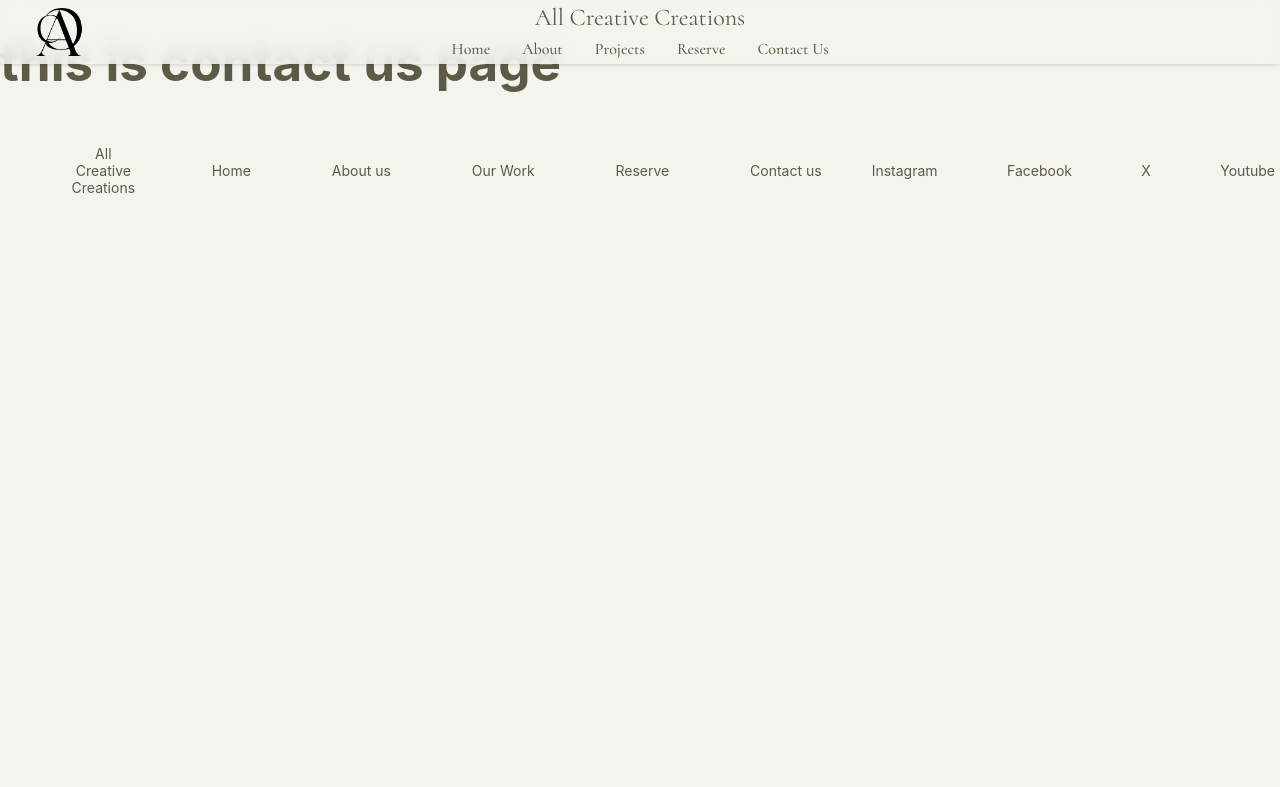
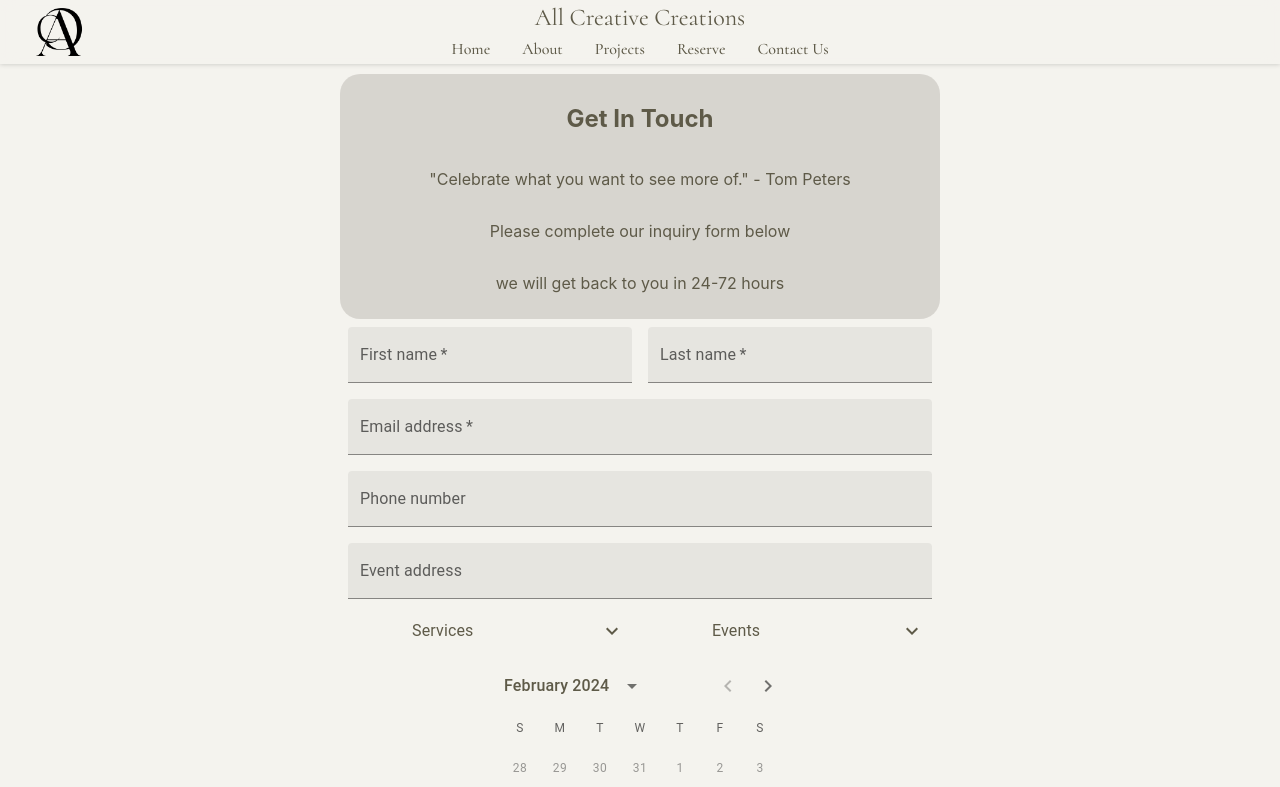
Before and after one commit to theplaceholders/allcreativecreations, a React (Vite) app in the folder frontend/: page /contact-us in a window 1280 px wide. Shown: the top 787 px of the page. Built offline with nearby package versions, Linux system fonts and the light colour scheme; no server answers.

Commit message:
move form to contact us page

```diff
--- a/frontend/src/components/AppointmentRequestForm/AppointmentRequestForm.jsx
+++ b/frontend/src/components/AppointmentRequestForm/AppointmentRequestForm.jsx
@@ -147,7 +147,7 @@ const AppointmentRequestForm = () => {
     }
 
     return(
-        <div>
+        <div id="contactForm">
             <Box
                 component="form"
                 noValidate
@@ -156,7 +156,7 @@ const AppointmentRequestForm = () => {
                     '& .MuiTextField-root': { m: 1},
                 }}
             >
-                <Box>
+                <Box className="fname-lname">
                     <TextField
                         label="First name"
                         variant="filled"
--- a/frontend/src/components/AppointmentRequestForm/AppointmentRequestForm.sass
+++ b/frontend/src/components/AppointmentRequestForm/AppointmentRequestForm.sass
@@ -1,11 +1,13 @@
 @use '../../styles/global/_main-color' as main
-form
-    display: flex
-    flex-direction: column
-    margin: 20px
-    padding: 20px
-    border-radius: 30px
-    background-color: rgba(main.$background-color-light, 0.5)
-
-div
+#contactForm
     height: fit-content
+    width: 600px
+    .fname-lname
+        display: flex
+        justify-content: space-between
+        div
+            width: 100%
+    form
+        display: flex
+        flex-direction: column
+        max-width: 900px
--- a/frontend/src/pages/ContactUs.jsx
+++ b/frontend/src/pages/ContactUs.jsx
@@ -1,8 +1,20 @@
+import { AppointmentRequestForm } from '../components';
+
+import './contactUs.sass'
 
 function ContactUs() {
   return (
-    <div>
-      <h1>this is contact us page</h1>
+    <div id="contactUsPage">
+      <div name="spacer" />
+      <section name="contactForm">
+        <section name="quotes&messages">
+          <h2>Get In Touch</h2>
+          <p>"Celebrate what you want to see more of." - Tom Peters</p>
+          <p>Please complete our inquiry form below</p>
+          <p>we will get back to you in 24-72 hours</p>
+        </section>
+        <AppointmentRequestForm />
+      </section>
     </div>
   );
 }
--- a/frontend/src/pages/Home.jsx
+++ b/frontend/src/pages/Home.jsx
@@ -1,6 +1,5 @@
 import './home.sass';
 
-import { AppointmentRequestForm } from '../components';
 import Typography from '@mui/material/Typography';
 
 function Home() {
@@ -44,9 +43,6 @@ function Home() {
           style={styles.withoutTitle}
         >Get ready to book your next event... Our schedule is coming together, and we can't wait to share it with you!</Typography>
       </section>
-      <section name="contact">
-        <AppointmentRequestForm />
-      </section>
     </div>
   );
 }
--- /dev/null
+++ b/frontend/src/pages/contactUs.sass
@@ -0,0 +1,23 @@
+@use '../styles/global/_main-color' as main
+@use '../styles/global/_animation' as anim
+#contactUsPage
+    width: 100%
+    height: 100%
+    display: flex
+    flex-direction: column
+    justify-content: center
+    align-items: center
+    div[name="spacer"]
+        min-height: 4rem
+    section
+        border-radius: 20px
+        padding: 10px
+    section[name="quotes&messages"]
+        background-color: rgba(main.$background-color-light-2 , 0.5)
+        display: flex
+        flex-direction: column
+        justify-content: center
+        align-items: center
+
+    section[name="contactForm"]
+        // background-color: rgba(main.$background-color-light-2 , 0.5)
--- a/frontend/src/pages/root.sass
+++ b/frontend/src/pages/root.sass
@@ -2,3 +2,7 @@ header
     width: 100vw
     position: fixed
     z-index: 5
+
+main
+    min-width: 100vw
+    min-height: 100vh
--- /dev/null
+++ b/frontend/src/styles/global/_animation.sass
@@ -0,0 +1,9 @@
+
+@keyframes fadeIn
+    from
+        opacity:0
+    to
+        opacity: 1
+
+@mixin fadeIn($duration: 1s, $timing-function: ease-in-out, $delay: 0s)
+    animation: fadeIn $duration $timing-function $delay forwards
```
Also changed, not shown: 1 other file (tests, documents, lock files or other folders).
